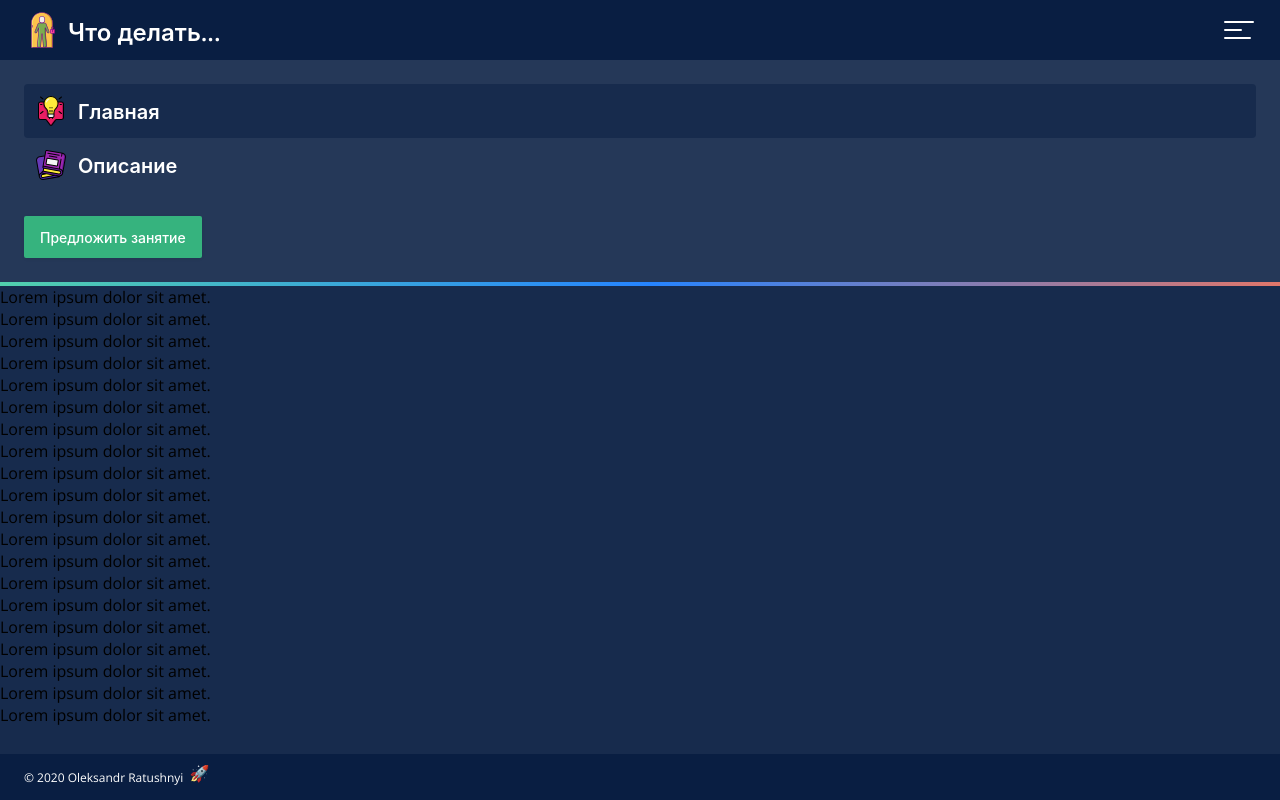
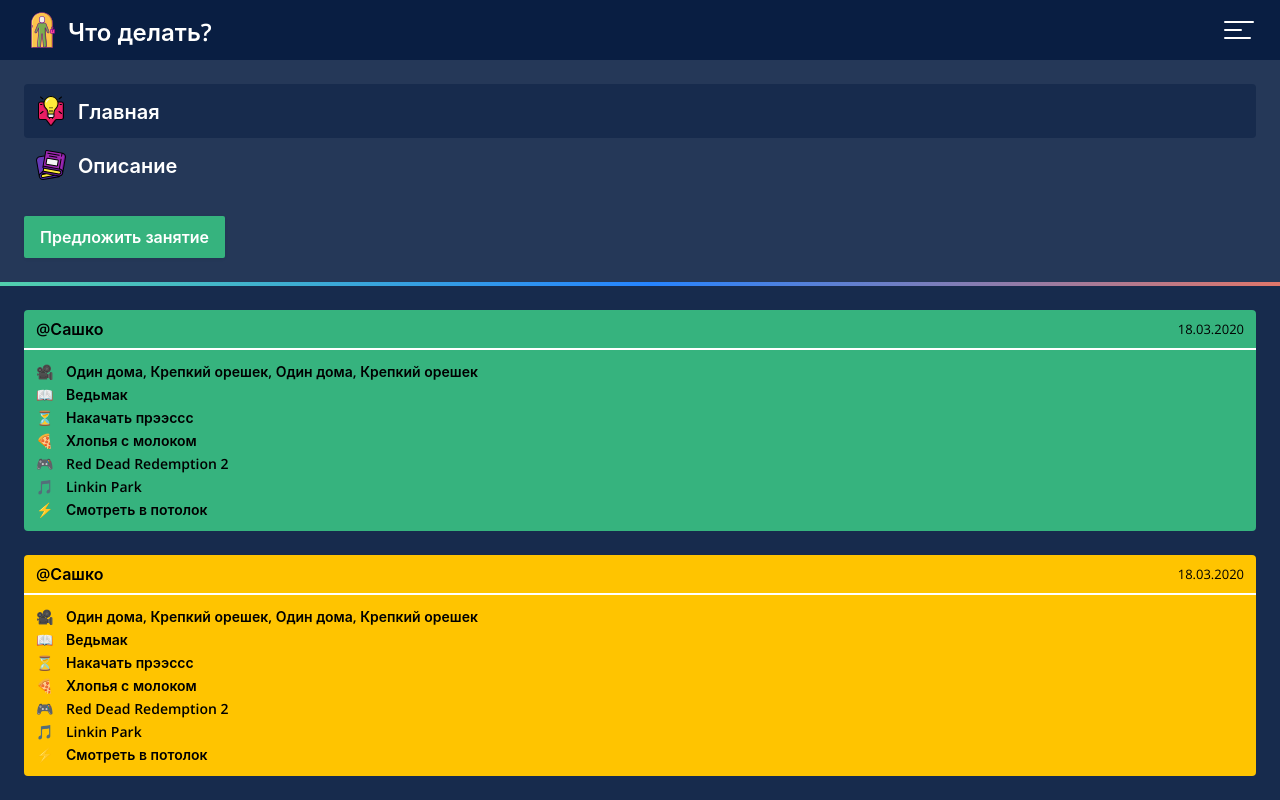
Before and after one commit to a1exalexander/self-isolation, a Vue app: page / in a window 1280 px wide. Both pictures are taken after a click on the button 1240 px from the left and 30 px from the top of the page. Shown: the top 800 px of the page. Built offline with nearby package versions, Linux system fonts and the light colour scheme.

Commit message:
✨ Add cards

```diff
--- a/src/components/AppNavigation.vue
+++ b/src/components/AppNavigation.vue
@@ -2,7 +2,7 @@
   <nav class="navigation">
     <div class="navigation__box" :style="{ height: `${heightDefault}px` }">
       <h1 class="navigation__title">
-        <img class="navigation__icon" src="@/assets/svg/isolate.svg" alt="" /> Что делать...
+        <img class="navigation__icon" src="@/assets/svg/isolate.svg" alt="" /> Что делать?
       </h1>
       <button
         class="navigation__burger burger"
@@ -14,7 +14,7 @@
         <span class="burger__item"></span>
       </button>
     </div>
-    <transition @before-enter="beforeEnter" @enter="enter" @leave="leave" :css="false">
+    <transition @before-enter="beforeEnter" @enter="enter" @leave="leave" @after-leave='afterLeave' :css="false">
       <div class="navigation__menu" v-if="menu">
         <ul class="navigation__list">
           <router-link tag="li" exact class="navigation__link" :to="{ name: 'Home' }"
@@ -30,10 +30,12 @@
             ></router-link
           >
         </ul>
-        <app-button>Предложить занятие</app-button>
+        <div class="navigation__button-wrapper">
+          <app-button>Предложить занятие</app-button>
+        </div>
       </div>
     </transition>
-    <div class="navigation__line"></div>
+    <app-line class="navigation__line" />
   </nav>
 </template>
 
@@ -58,13 +60,15 @@ export default {
   },
   methods: {
     beforeEnter (el) {
-      el.style.maxHeight = 0
+      el.style.height = 0
+    },
+    afterLeave (el) {
+      el.style.height = 0
     },
     enter (el, done) {
       anime({
         targets: el,
-        maxHeight: [0, `${this.heightActive}px`],
-        delay: (el, i) => i * 100,
+        height: this.heightActive,
         duration: 200,
         easing: 'easeInOutSine',
         complete: done
@@ -73,8 +77,7 @@ export default {
     leave (el, done) {
       anime({
         targets: el,
-        maxHeight: 0,
-        delay: (el, i) => i * 100,
+        height: 0,
         duration: 200,
         easing: 'easeInOutSine',
         complete: done
@@ -85,46 +88,6 @@ export default {
 </script>
 
 <style scoped lang="scss">
-@-webkit-keyframes AnimationName {
-  0% {
-    background-position: 0% 81%;
-  }
-  50% {
-    background-position: 100% 20%;
-  }
-  100% {
-    background-position: 0% 81%;
-  }
-}
-@-moz-keyframes AnimationName {
-  0% {
-    background-position: 0% 81%;
-  }
-  50% {
-    background-position: 100% 20%;
-  }
-  100% {
-    background-position: 0% 81%;
-  }
-}
-@keyframes AnimationName {
-  0% {
-    background-position: 0% 81%;
-  }
-  50% {
-    background-position: 100% 20%;
-  }
-  100% {
-    background-position: 0% 81%;
-  }
-}
-%animate-gradient {
-  background: linear-gradient(90deg, $Y200, $G200, $B200, $R200, $Y200, $G200, $B200, $R200);
-  background-size: 400% 400%;
-  -webkit-animation: AnimationName 20s ease infinite;
-  -moz-animation: AnimationName 20s ease infinite;
-  animation: AnimationName 20s ease infinite;
-}
 $style: navigation;
 .#{$style} {
   position: fixed;
@@ -152,13 +115,13 @@ $style: navigation;
     position: relative;
     z-index: 1;
     background-color: $N700;
-    padding: 24px;
     overflow: hidden;
-    will-change: max-height;
+    will-change: height;
   }
   &__list {
     border-radius: 4px;
     margin-bottom: 24px;
+    padding: 24px 24px 0;
   }
   &__link {
     @include flex(flex-start, center);
@@ -179,11 +142,11 @@ $style: navigation;
   &__link-text {
     @include text($H600, 600);
   }
+  &__button-wrapper {
+    padding: 0 24px 24px;
+  }
   &__line {
     display: block;
-    height: 4px;
-    @extend %animate-gradient;
-    @include transition(all);
   }
 }
 $style: burger;
--- a/src/components/common/AppButton.vue
+++ b/src/components/common/AppButton.vue
@@ -146,13 +146,13 @@ $loading: (
   box-shadow: $SH1;
   @include transition(all);
   &__text {
-    @include text($H400, 500, $N0);
+    @include text($H500, 600, $N0);
     @include transition(all);
   }
   &__icon {
     text-transform: none;
     font-style: normal;
-    @include text($H400, 500, $N0);
+    @include text($H500, 600, $N0);
     @include transition(all);
     margin-right: 6px;
     line-height: 1;
--- /dev/null
+++ b/src/components/common/AppLine.vue
@@ -0,0 +1,67 @@
+<template>
+  <div class="line" :style='{ height: `${height}px`, animationDirection: direction }'></div>
+</template>
+<script>
+export default {
+  name: 'AppLine',
+  props: {
+    height: {
+      type: Number,
+      default: 4
+    },
+    direction: {
+      type: String,
+      default: 'normal',
+      validator: function (value) {
+        return ['normal', 'reverse', 'alternate', 'alternate-reverse'].indexOf(value) !== -1
+      }
+    }
+  }
+}
+</script>
+<style lang="scss">
+@-webkit-keyframes AnimationName {
+  0% {
+    background-position: 0% 81%;
+  }
+  50% {
+    background-position: 100% 20%;
+  }
+  100% {
+    background-position: 0% 81%;
+  }
+}
+@-moz-keyframes AnimationName {
+  0% {
+    background-position: 0% 81%;
+  }
+  50% {
+    background-position: 100% 20%;
+  }
+  100% {
+    background-position: 0% 81%;
+  }
+}
+@keyframes AnimationName {
+  0% {
+    background-position: 0% 81%;
+  }
+  50% {
+    background-position: 100% 20%;
+  }
+  100% {
+    background-position: 0% 81%;
+  }
+}
+%animate-gradient {
+  background: linear-gradient(90deg, $Y200, $G200, $B200, $R200, $Y200, $G200, $B200, $R200);
+  background-size: 400% 400%;
+  -webkit-animation: AnimationName 20s ease infinite;
+  -moz-animation: AnimationName 20s ease infinite;
+  animation: AnimationName 20s ease infinite;
+}
+.line {
+  @extend %animate-gradient;
+  @include transition(all);
+}
+</style>
--- /dev/null
+++ b/src/components/home/Card.vue
@@ -0,0 +1,116 @@
+<template>
+  <li class="card" :class="{ _active: open }" :style='{ backgroundColor: color }' @click="open = true">
+    <header class="card__header">
+      <h3 class="card__autor">@Сашко</h3>
+      <span class="card__date">18.03.2020</span>
+    </header>
+    <!-- <app-line :height="2" direction="reverse" /> -->
+    <ul class="card__list">
+      <li class="card__item">
+        <span class="card__label" role="img" aria-label="movies">🎥</span>
+        <p class="card__text">Один дома, Крепкий орешек, Один дома, Крепкий орешек</p>
+      </li>
+      <li class="card__item">
+        <span class="card__label" role="img" aria-label="books">📖</span>
+        <p class="card__text">
+          Ведьмак
+        </p>
+      </li>
+      <li class="card__item">
+        <span class="card__label" role="img" aria-label="time">⏳</span>
+        <p class="card__text">
+          Накачать прээссс
+        </p>
+      </li>
+      <li class="card__item">
+        <span class="card__label" role="img" aria-label="food">🍕</span>
+        <p class="card__text">
+          Хлопья с молоком
+        </p>
+      </li>
+      <li class="card__item">
+        <span class="card__label" role="img" aria-label="food">🎮</span>
+        <p class="card__text">
+          Red Dead Redemption 2
+        </p>
+      </li>
+      <li class="card__item">
+        <span class="card__label" role="img" aria-label="food">🎵</span>
+        <p class="card__text">
+          Linkin Park
+        </p>
+      </li>
+      <li class="card__item">
+        <span class="card__label" role="img" aria-label="food">⚡</span>
+        <p class="card__text">
+          Смотреть в потолок
+        </p>
+      </li>
+    </ul>
+  </li>
+</template>
+
+<script>
+export default {
+  name: 'Card',
+  props: {
+    color: {
+      type: String,
+      required: true
+    }
+  },
+  data () {
+    return {
+      open: false
+    }
+  }
+}
+</script>
+
+<style lang="scss">
+$style: card;
+.#{$style} {
+  border-radius: 4px;
+  &__header {
+    padding: 8px 12px;
+    @include flex(space-between, center);
+    border-radius: 4px 4px 0 0;
+    border-bottom: 2px solid $N0;
+  }
+  &__autor {
+    display: block;
+    width: 100%;
+    @include text($H500, 600, $N00);
+  }
+  &__date {
+    @include text($H300, 400, $N00);
+  }
+  &__list {
+    padding: 12px;
+    border-radius: 0 0 4px 4px;
+  }
+  &__item {
+    @include flex;
+    @include text($H400, 600, black);
+    &:not(:last-child) {
+      margin-bottom: 4px;
+    }
+  }
+  &__text {
+    text-overflow: ellipsis;
+    overflow: hidden;
+    white-space: nowrap;
+  }
+  &__label {
+    display: block;
+    flex: 0 0 30px;
+  }
+  &._active {
+    .#{$style}__text {
+      text-overflow: clip;
+      overflow: visible;
+      white-space: normal;
+    }
+  }
+}
+</style>
--- a/src/main.js
+++ b/src/main.js
@@ -3,10 +3,12 @@ import App from './App.vue'
 import router from './router'
 import store from './store'
 import AppButton from './components/common/AppButton'
+import AppLine from './components/common/AppLine'
 
 Vue.config.productionTip = false
 
 Vue.component('app-button', AppButton)
+Vue.component('app-line', AppLine)
 
 new Vue({
   router,
--- a/src/scss/core/common.scss
+++ b/src/scss/core/common.scss
@@ -10,6 +10,24 @@
   -webkit-overflow-scrolling: touch;
   touch-action: manipulation;
   font-family: $base-font !important;
+  scrollbar-color: $N900 transparent;
+  scrollbar-width: thin;
+  ::-webkit-scrollbar {
+    width: 2px;
+    border-radius: 1px;
+    min-width: 2px;
+    background: $N0;
+  }
+  ::-webkit-scrollbar-thumb {
+    width: 2px;
+    border-radius: 1px;
+    min-width: 2px;
+    background: $N900;
+  }
+  ::-webkit-scrollbar-track {
+    background: transparent;
+    background-clip: content-box;
+  }
 }
 
 html, body {
--- a/src/views/Home.vue
+++ b/src/views/Home.vue
@@ -1,38 +1,33 @@
 <template>
   <div class="home">
-    <ul>
-      <li>Lorem ipsum dolor sit amet.</li>
-      <li>Lorem ipsum dolor sit amet.</li>
-      <li>Lorem ipsum dolor sit amet.</li>
-      <li>Lorem ipsum dolor sit amet.</li>
-      <li>Lorem ipsum dolor sit amet.</li>
-      <li>Lorem ipsum dolor sit amet.</li>
-      <li>Lorem ipsum dolor sit amet.</li>
-      <li>Lorem ipsum dolor sit amet.</li>
-      <li>Lorem ipsum dolor sit amet.</li>
-      <li>Lorem ipsum dolor sit amet.</li>
-      <li>Lorem ipsum dolor sit amet.</li>
-      <li>Lorem ipsum dolor sit amet.</li>
-      <li>Lorem ipsum dolor sit amet.</li>
-      <li>Lorem ipsum dolor sit amet.</li>
-      <li>Lorem ipsum dolor sit amet.</li>
-      <li>Lorem ipsum dolor sit amet.</li>
-      <li>Lorem ipsum dolor sit amet.</li>
-      <li>Lorem ipsum dolor sit amet.</li>
-      <li>Lorem ipsum dolor sit amet.</li>
-      <li>Lorem ipsum dolor sit amet.</li>
+    <ul class="home__list">
+      <card class='home__item' color='#36B37E'/>
+      <card class='home__item' color='#FFC400'/>
+      <card class='home__item' color='#2684FF'/>
+      <card class='home__item' color='#FF7452'/>
+      <card class='home__item' color='#8777D9'/>
     </ul>
   </div>
 </template>
 
 <script>
+import Card from '@/components/home/Card'
 
 export default {
   name: 'Home',
-  components: {}
+  components: {
+    Card
+  }
 }
 </script>
 
 <style lang="scss">
-
+.home {
+  padding: 24px;
+  &__item {
+    &:not(:last-child) {
+      margin-bottom: 24px;
+    }
+  }
+}
 </style>
```
